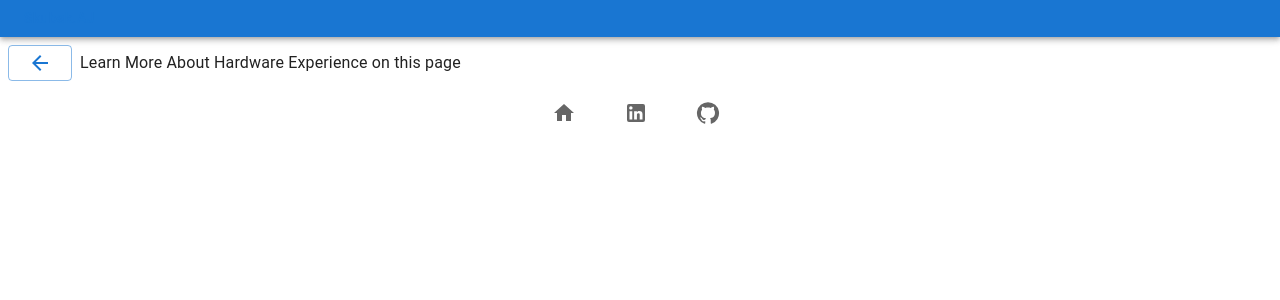
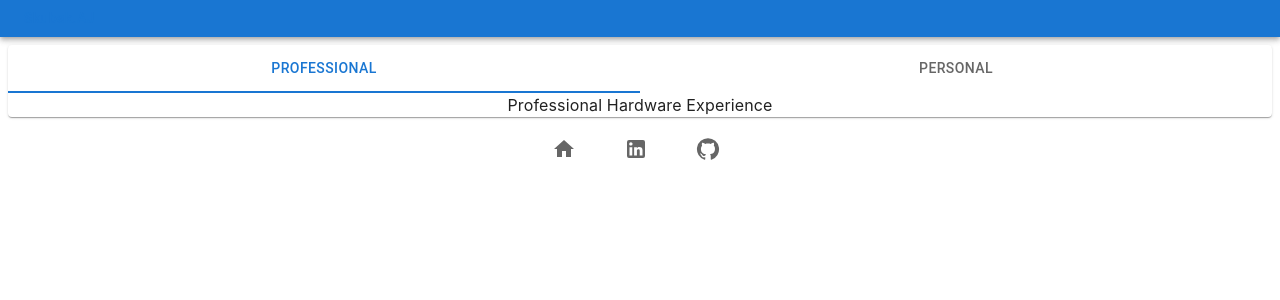
Before and after one commit to skoobydont/portfolio, a React (Create React App) app: page /portfolio/hardware in a window 1280 px wide. Shown: the top 300 px of the page. Built offline with nearby package versions, Linux system fonts and the light colour scheme.

Commit message:
updated exp pages to use exp toggle + removed unused stuff

```diff
--- a/src/pages/HardwareExperiencePage.tsx
+++ b/src/pages/HardwareExperiencePage.tsx
@@ -1,50 +1,31 @@
-import React from 'react';
-import { useHistory } from 'react-router';
+import React, { useState } from 'react';
 // MUI
 import makeStyles from '@mui/styles/makeStyles';
-import Button from '@mui/material/Button';
-import Typography from '@mui/material/Typography';
-import BackIcon from '@mui/icons-material/ArrowBack';
+// Custom
+import ExpToggle from '../components/ExpToggle';
+import ProfessionalExp from '../components/professional/ProfessionalHardwareExp';
+import PersonalExp from '../components/personal/PersonalHardwareExp';
 // Declare Styles
 const useStyles = makeStyles((theme) => ({
   root: {
-    padding: theme.spacing(1),
     display: 'flex',
     flexDirection: 'column',
-  },
-  header: {
-    display: 'flex',
-    flexDirection: 'row',
-    alignItems: 'center',
-  },
-  button: {
-    marginRight: theme.spacing(1),
+    padding: theme.spacing(1),
   },
 }));
 
 const HardwareExperiencePage = () => {
   const classes = useStyles();
-  const history = useHistory();
-  /**
-   * Handle Go Back to /porfolio
-   * @fires history.goBack
-   */
-  const handleGoBack = () => history.goBack();
+  const [exp, setExp] = useState('professional');
 
   return (
     <div className={classes.root}>
-      <div className={classes.header}>
-        <Button
-          onClick={() => handleGoBack()}
-          variant="outlined"
-          className={classes.button}
-        >
-          <BackIcon />
-        </Button>
-        <Typography>
-          Learn More About Hardware Experience on this page
-        </Typography>
-      </div>
+      <ExpToggle
+        exp={exp}
+        setExp={setExp}
+        professionalComponent={<ProfessionalExp />}
+        personalComponent={<PersonalExp />}
+      />
     </div>
   );
 };
--- a/src/pages/SoftwareExperiencePage.tsx
+++ b/src/pages/SoftwareExperiencePage.tsx
@@ -1,8 +1,6 @@
 import React, { useState } from 'react';
-// import { useHistory } from 'react-router';
 // MUI
 import makeStyles from '@mui/styles/makeStyles';
-// import BackIcon from '@mui/icons-material/ArrowBack';
 // Custom
 import ExpToggle from '../components/ExpToggle';
 import ProfessionalExp from '../components/professional/ProfessionalSoftwareExp';
@@ -14,40 +12,14 @@ const useStyles = makeStyles((theme) => ({
     flexDirection: 'column',
     padding: theme.spacing(1),
   },
-  header: {
-    display: 'flex',
-    flexDirection: 'row',
-    alignItems: 'center',
-  },
-  button: {
-    marginRight: theme.spacing(1),
-  },
 }));
 
 const SoftwareExperiencePage = () => {
   const classes = useStyles();
-  // const history = useHistory();
   const [exp, setExp] = useState('professional');
-  /**
-   * Handle Go Back to /porfolio
-   * @fires history.goBack
-   */
-  // const handleGoBack = () => history.goBack();
 
   return (
     <div className={classes.root}>
-      {/* <div className={classes.header}>
-        <Button
-          onClick={() => handleGoBack()}
-          variant="outlined"
-          className={classes.button}
-        >
-          <BackIcon />
-        </Button>
-        <Typography>
-          Learn More About Software Experience on this page
-        </Typography>
-      </div> */}
       <ExpToggle
         exp={exp}
         setExp={setExp}
```
